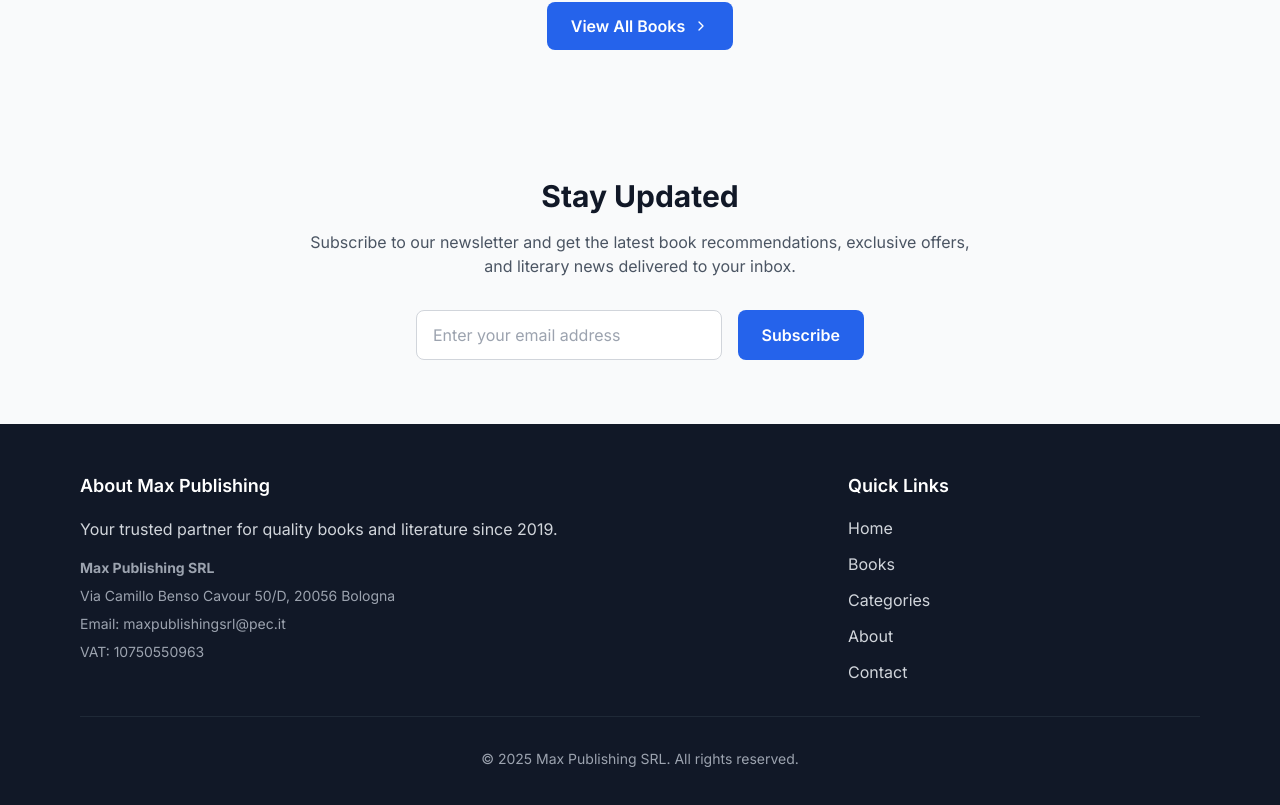
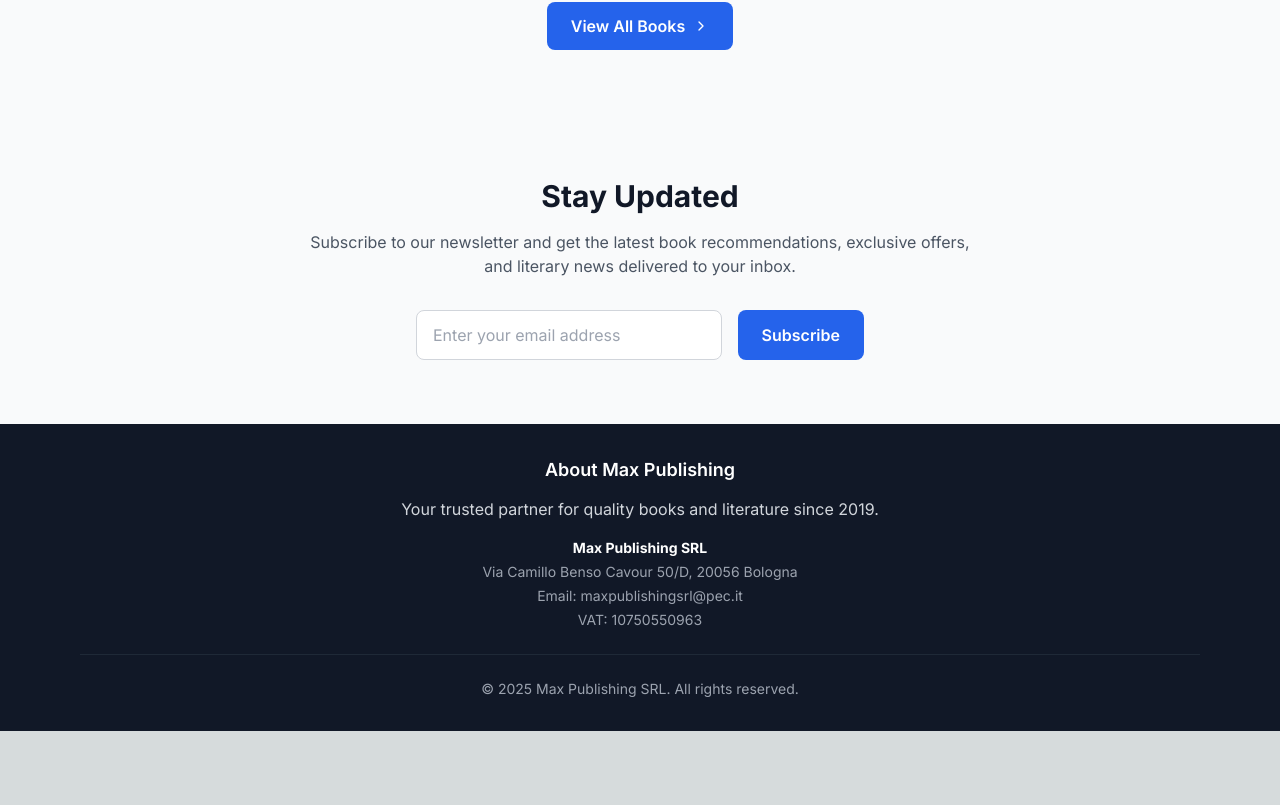
Before and after one commit to Kadxy/max-publish, a Next.js app: page / in a window 1280 px wide. Shown: the part 1580-2385 px from the top of the page. After the commit the page ends 2311 px from the top, so only its background shows below. Built offline with nearby package versions, Linux system fonts and the light colour scheme.

Commit message:
feat(footer): Minimize footer to only company information

```diff
--- a/app/components/Footer.tsx
+++ b/app/components/Footer.tsx
@@ -8,57 +8,31 @@ type FooterProps = {
 export default function Footer({ onNavigate }: FooterProps) {
     const { t } = useLanguage()
 
-    const navigationLinks = [
-        { id: 'home', label: TEXTS.nav.home },
-        { id: 'books', label: TEXTS.nav.books },
-        { id: 'categories', label: TEXTS.nav.categories },
-        { id: 'about', label: TEXTS.nav.about },
-        { id: 'contact', label: TEXTS.nav.contact }
-    ]
-
     return (
         <footer className="bg-gray-900 text-white">
-            <div className="max-w-6xl mx-auto px-4 py-12">
-                <div className="grid grid-cols-1 md:grid-cols-3 gap-8">
+            <div className="max-w-6xl mx-auto px-4 py-8">
+                <div className="text-center">
                     {/* Company Info */}
-                    <div className="md:col-span-2">
-                        <h3 className="text-lg font-semibold mb-4">
+                    <div className="mb-6">
+                        <h3 className="text-lg font-semibold mb-3">
                             {t(TEXTS.footer.company_info)}
                         </h3>
-                        <p className="text-gray-300 mb-4 leading-relaxed">
+                        <p className="text-gray-300 mb-4 leading-relaxed max-w-2xl mx-auto">
                             {t(TEXTS.footer.company_desc)}
                         </p>
-                        <div className="space-y-2 text-sm text-gray-400">
-                            <p><strong>{TEXTS.company.name}</strong></p>
+                        <div className="space-y-1 text-sm text-gray-400">
+                            <p><strong className="text-white">{TEXTS.company.name}</strong></p>
                             <p>{TEXTS.company.address}</p>
                             <p>Email: {TEXTS.company.email}</p>
                             <p>VAT: {TEXTS.company.vat}</p>
                         </div>
                     </div>
 
-                    {/* Quick Links */}
-                    <div>
-                        <h3 className="text-lg font-semibold mb-4">
-                            {t(TEXTS.footer.quick_links)}
-                        </h3>
-                        <div className="space-y-3">
-                            {navigationLinks.map((link) => (
-                                <button
-                                    key={link.id}
-                                    onClick={() => onNavigate(link.id)}
-                                    className="block text-gray-300 hover:text-white transition-colors text-left hover:translate-x-1 transform transition-all duration-200"
-                                >
-                                    {t(link.label)}
-                                </button>
-                            ))}
-                        </div>
+                    <div className="border-t border-gray-800 pt-6">
+                        <p className="text-gray-400 text-sm">
+                            © {new Date().getFullYear()} {TEXTS.company.name}. All rights reserved.
+                        </p>
                     </div>
-                </div>
-
-                <div className="border-t border-gray-800 mt-8 pt-8 text-center">
-                    <p className="text-gray-400 text-sm">
-                        © {new Date().getFullYear()} {TEXTS.company.name}. All rights reserved.
-                    </p>
                 </div>
             </div>
         </footer>
--- a/lib/constants.ts
+++ b/lib/constants.ts
@@ -115,8 +115,7 @@ export const TEXTS = {
   // Footer
   footer: {
     company_info: { en: 'About Max Publishing', it: 'Chi è Max Publishing' },
-    company_desc: { en: 'Your trusted partner for quality books and literature since 2019.', it: 'Il vostro partner di fiducia per libri e letteratura di qualità dal 2019.' },
-    quick_links: { en: 'Quick Links', it: 'Link Rapidi' }
+    company_desc: { en: 'Your trusted partner for quality books and literature since 2019.', it: 'Il vostro partner di fiducia per libri e letteratura di qualità dal 2019.' }
   },
 
   // Company Info (based on provided documents)
```
